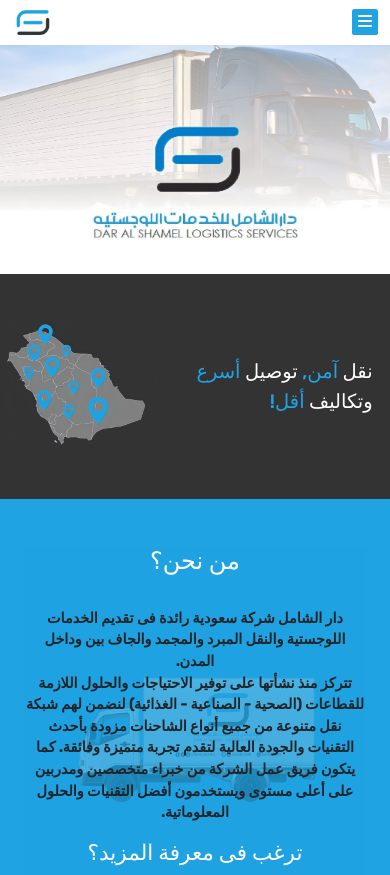
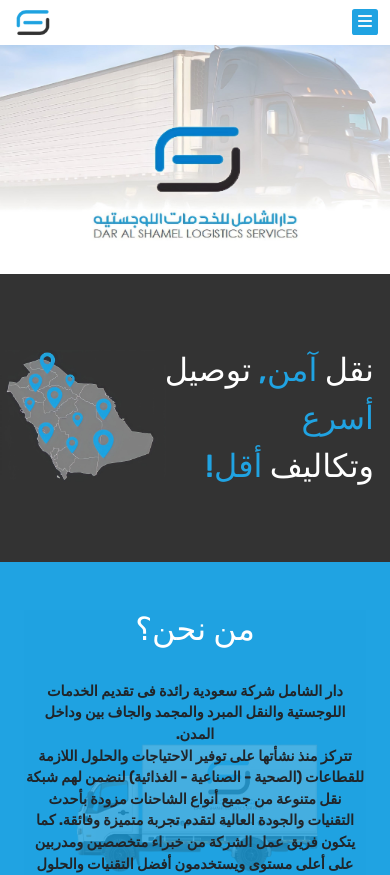
Before and after one commit to MariamAtef226/dar-alshamel, a React (Vite) app: page / in a window 390 px wide. Shown: the top 875 px of the page. Built offline with nearby package versions, Linux system fonts and the light colour scheme; the HTML template or start-up script is replaced by a standard one.

Commit message:
finished til number section

```diff
--- a/src/index.css
+++ b/src/index.css
@@ -139,6 +139,16 @@ a {
   font-size: 5vw;
 }
 
+@media (max-width: 576px) {
+    .slogan {
+        font-size: 2em;
+      }
+      .ksa-map{
+        width:110%  !important;
+      }
+}
+
+
 /* end of slogan section */
 
 /* about us */
@@ -167,7 +177,7 @@ a {
   .about h2,
   .services h2,
   .numbers h2  {
-    font-size: 1.5em;
+    font-size: 2em;
   }
   .about .content p {
     font-size: 0.9em;
```
